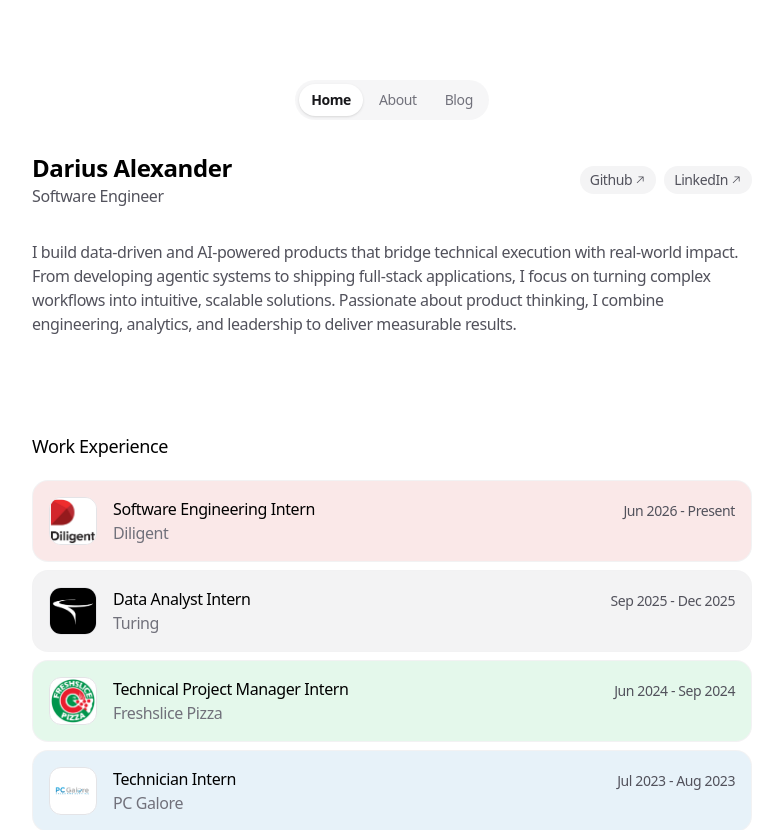
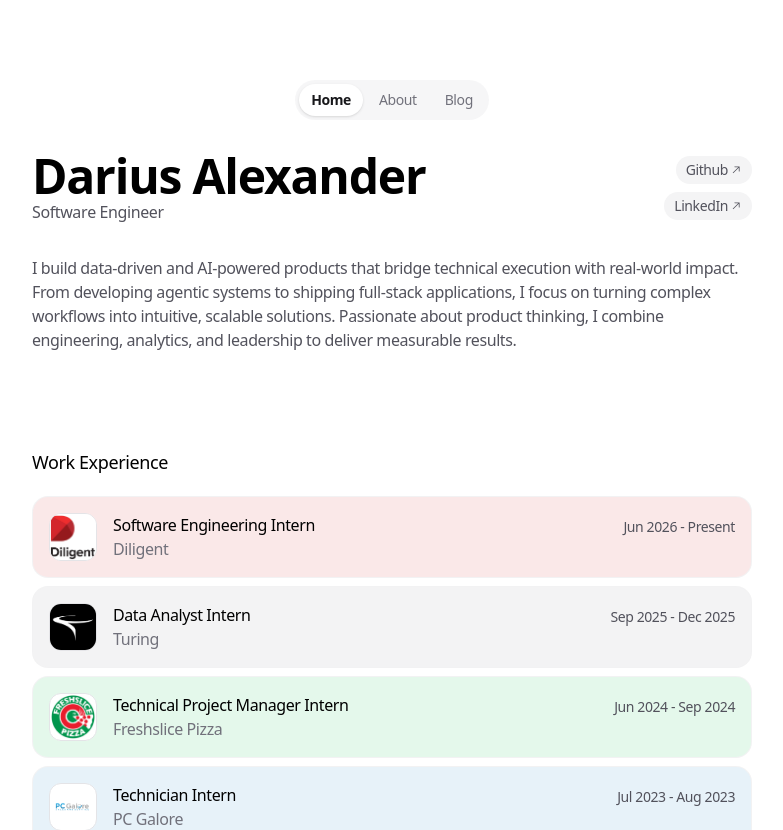
Before and after one commit to Darius-Alexander/portfolio, a Next.js app: page / in a window 1280 px wide. Shown: the top 830 px of the page, without its empty margins (248-1031 px from the left). Built offline with nearby package versions, Linux system fonts and the light colour scheme.

Commit message:
links updated + formatted

```diff
--- a/app/data.ts
+++ b/app/data.ts
@@ -243,7 +243,7 @@
   },
   {
     label: 'LinkedIn',
-    link: 'www.linkedin.com/in/darius-alexander/',
+    link: 'https://www.linkedin.com/in/darius-alexander/',
   },
 ]
 
--- a/app/header.tsx
+++ b/app/header.tsx
@@ -57,7 +57,7 @@
           <div>
             <Link
               href="/"
-              className="text-2xl font-semibold text-black dark:text-white"
+              className="text-5xl font-bold tracking-tight text-black dark:text-white"
             >
               Darius Alexander
             </Link>
@@ -71,7 +71,7 @@
               Software Engineer
             </TextEffect>
           </div>
-          <div className="flex items-center gap-2">
+          <div className="flex flex-col items-end gap-2">
             {SOCIAL_LINKS.map((link) => (
               <a
                 key={link.label}
--- a/app/page.tsx
+++ b/app/page.tsx
@@ -3,13 +3,11 @@
 import { motion } from 'motion/react'
 import { ExperienceCard } from '@/components/ExperienceCard'
 import { ProjectCard } from '@/components/ProjectCard'
-import { SocialLinks } from '@/components/SocialLinks'
 import {
   WORK_EXPERIENCE,
   LEADERSHIP_EXPERIENCE,
   PROJECTS,
   EMAIL,
-  SOCIAL_LINKS,
 } from './data'
 
 const VARIANTS_CONTAINER = {
@@ -134,7 +132,6 @@
             {EMAIL}
           </a>
         </p>
-        <SocialLinks links={SOCIAL_LINKS} />
       </motion.section>
     </motion.main>
   )
```
